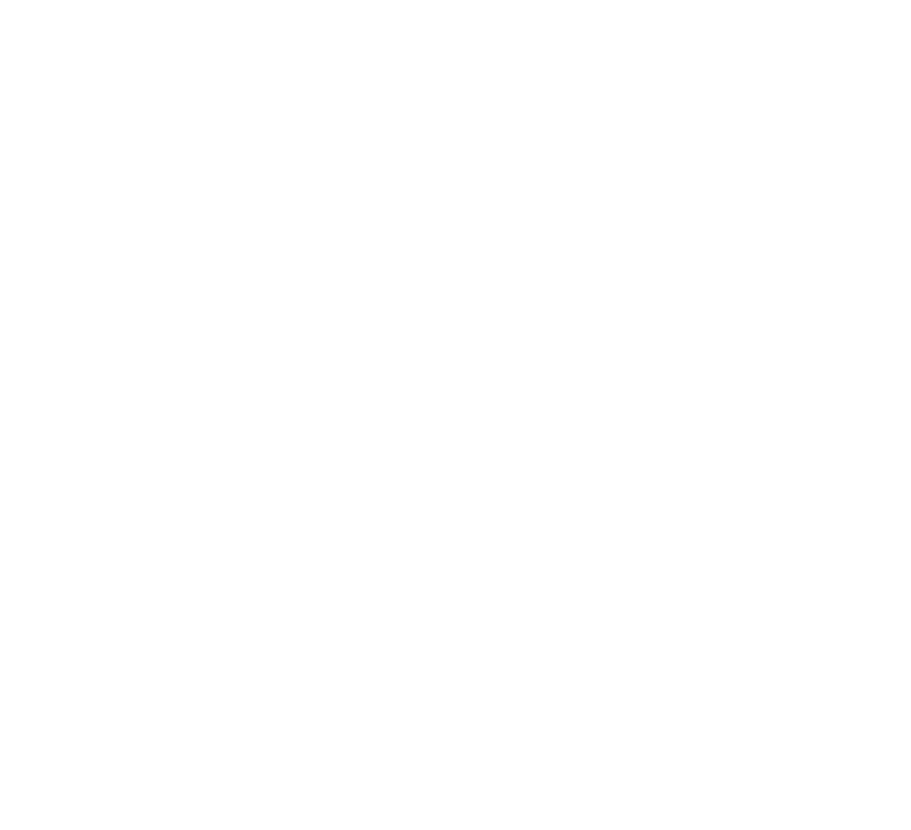
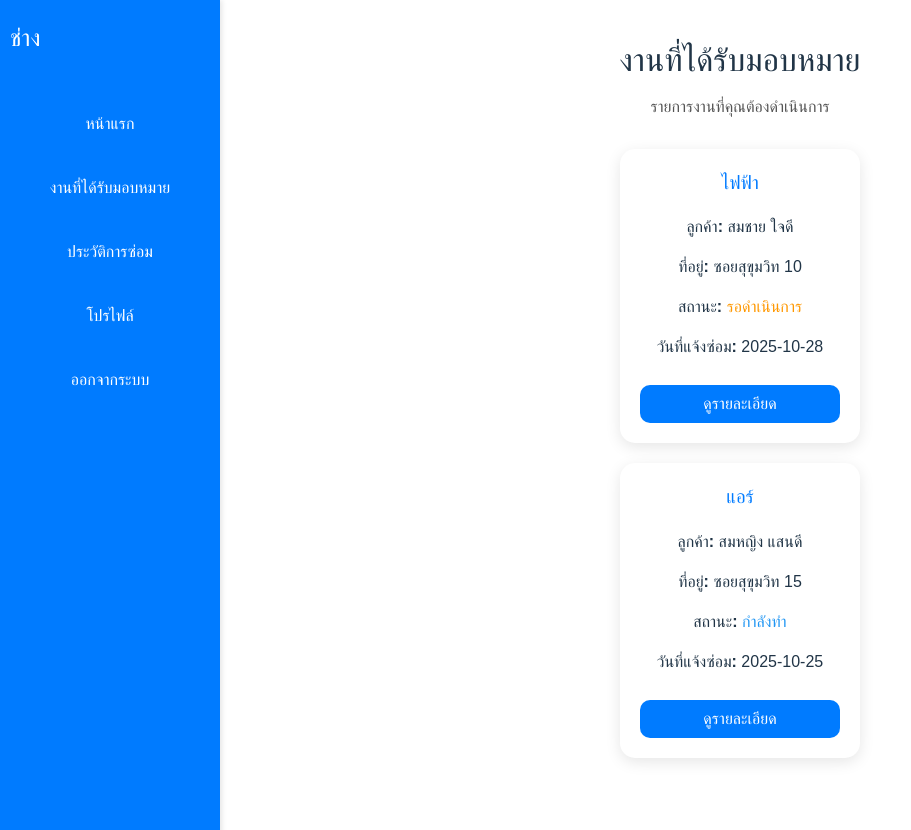
Before and after one commit to Sumxmer/project, a Vue app: page /job-list in a window 1280 px wide. Before the commit this address had no page. Shown: the whole page, without its empty margins (0-911 px from the left). Before the commit the page ends 800 px from the top, so only its background shows below. Built offline with nearby package versions, Linux system fonts and the light colour scheme.

Commit message:
joblist ของ ช่าง

```diff
--- a/src/router/index.js
+++ b/src/router/index.js
@@ -7,6 +7,9 @@
 import Profile from '../views/cust/Profile.vue'
 import Homecust from '../views/cust/Home.vue'
 import Dashboard from '../views/tech/Dashboard.vue'
+import JobList from '../views/tech/JobList.vue'
+
+
 
 const routes = [
   { path: '/', redirect: '/home' },       // redirect จาก / ไป /home
@@ -17,7 +20,8 @@
   { path: '/repair-history', component: RepairHistory },
   { path: '/profile', component: Profile },
   { path: '/homecust', component: Homecust },
-  {  path: '/dashboard', component: Dashboard }
+  {  path: '/dashboard', component: Dashboard },
+  { path: '/job-list', component: JobList }
 
 
 
--- /dev/null
+++ b/src/views/tech/JobList.vue
@@ -0,0 +1,131 @@
+<template>
+  <div>
+    <Navtech />
+    <div class="content-wrapper">
+      <header class="header">
+        <h1>งานที่ได้รับมอบหมาย</h1>
+        <p>รายการงานที่คุณต้องดำเนินการ</p>
+      </header>
+
+      <div v-if="jobs.length === 0" class="empty">
+        ไม่มีงานในขณะนี้
+      </div>
+
+      <div v-for="job in jobs" :key="job.id" class="job-card">
+        <h3>{{ job.category }}</h3>
+        <p><strong>ลูกค้า:</strong> {{ job.customer }}</p>
+        <p><strong>ที่อยู่:</strong> {{ job.address }}</p>
+        <p><strong>สถานะ:</strong> <span :class="job.status.toLowerCase()">{{ job.status }}</span></p>
+        <p><strong>วันที่แจ้งซ่อม:</strong> {{ job.date }}</p>
+        <button @click="viewDetail(job.id)">ดูรายละเอียด</button>
+      </div>
+    </div>
+  </div>
+</template>
+
+<script>
+import Navtech from '../../components/Navtech.vue';
+
+export default {
+  name: 'JobList',
+  components: { Navtech },
+  data() {
+    return {
+      jobs: [
+        {
+          id: 1,
+          category: 'ไฟฟ้า',
+          customer: 'สมชาย ใจดี',
+          address: 'ซอยสุขุมวิท 10',
+          status: 'รอดำเนินการ',
+          date: '2025-10-28'
+        },
+        {
+          id: 2,
+          category: 'แอร์',
+          customer: 'สมหญิง แสนดี',
+          address: 'ซอยสุขุมวิท 15',
+          status: 'กำลังทำ',
+          date: '2025-10-25'
+        }
+      ]
+    }
+  },
+  methods: {
+    viewDetail(id) {
+      // ตัวอย่างนำไปหน้า JobDetail.vue
+      this.$router.push(`/job-detail/${id}`);
+    }
+  }
+}
+</script>
+
+<style scoped>
+.content-wrapper {
+  margin-left: 200px;
+  padding: 20px;
+  font-family: Arial, sans-serif;
+}
+
+/* Header */
+.header {
+  text-align: center;
+  margin-bottom: 30px;
+}
+
+.header h1 {
+  font-size: 2em;
+  margin-bottom: 5px;
+}
+
+.header p {
+  color: #555;
+}
+
+/* Job Card */
+.job-card {
+  background-color: #fff;
+  border-radius: 15px;
+  padding: 20px;
+  margin-bottom: 20px;
+  box-shadow: 0 4px 15px rgba(0,0,0,0.1);
+}
+
+.job-card h3 {
+  margin-top: 0;
+  color: #007bff;
+}
+
+.job-card button {
+  margin-top: 10px;
+  padding: 10px;
+  width: 100%;
+  background-color: #007bff;
+  color: white;
+  border: none;
+  border-radius: 10px;
+  cursor: pointer;
+  transition: background 0.3s;
+}
+
+.job-card button:hover {
+  background-color: #0056b3;
+}
+
+/* Status */
+.รอดำเนินการ { color: #ff9800; font-weight: bold; }
+.กำลังทำ { color: #2196f3; font-weight: bold; }
+.เสร็จแล้ว { color: #4caf50; font-weight: bold; }
+
+/* Empty */
+.empty {
+  text-align: center;
+  color: #777;
+  font-style: italic;
+}
+
+/* Responsive */
+@media (max-width: 600px) {
+  .content-wrapper { margin-left: 0; }
+}
+</style>
```
